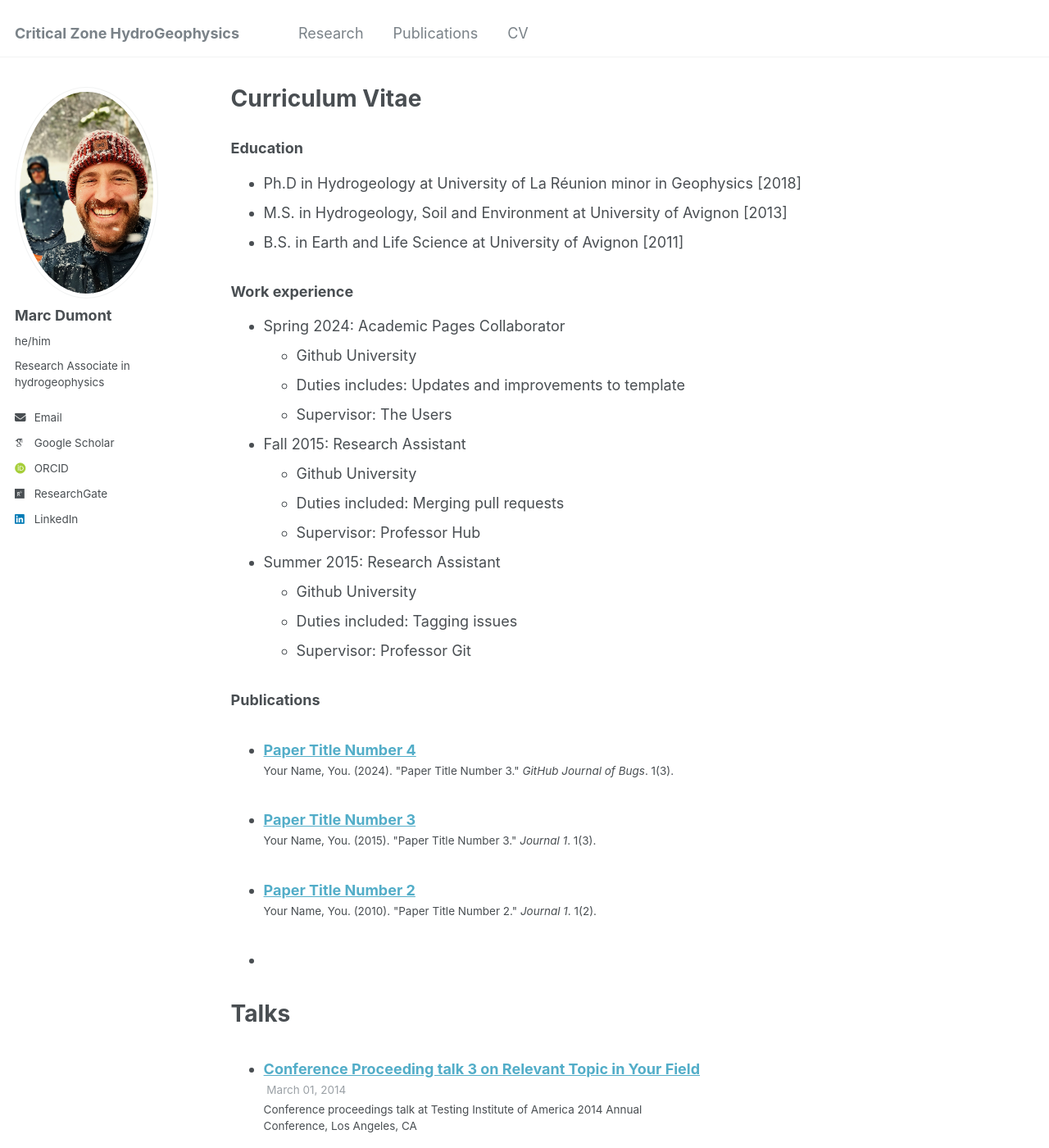
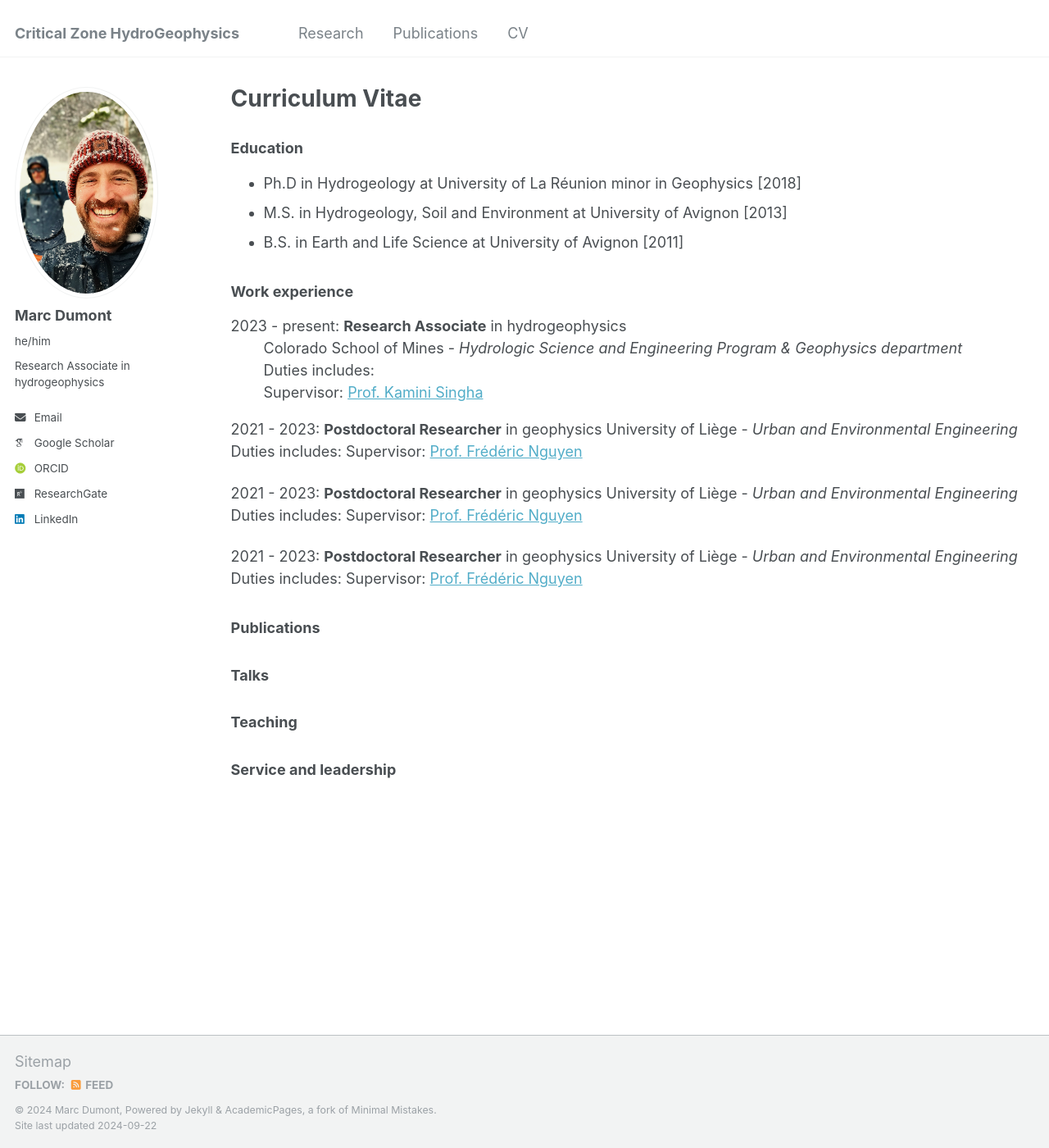
Before and after one commit to HydroDumont/hydrodumont.github.io, a Jekyll site: the page built from _pages/cv.md, in a window 1280 px wide and 1400 px high. Shown: the whole window at 82% size. Built offline with Jekyll 4.4.1, drawn with Linux system fonts in a browser that asks for light colours; some web fonts are replaced; some of the changed text lies outside the part shown.

Commit message:
Update cv.md

```diff
--- a/_pages/cv.md
+++ b/_pages/cv.md
@@ -19,36 +19,30 @@ redirect_from:
 
 ### Work experience
 
-* Spring 2024: Academic Pages Collaborator
-  * Github University
-  * Duties includes: Updates and improvements to template
-  * Supervisor: The Users
+2023 - present: **Research Associate** in hydrogeophysics
+:   Colorado School of Mines - *Hydrologic Science and Engineering Program & Geophysics department*
+:   Duties includes:
+:   Supervisor: [Prof. Kamini Singha](https://geology.mines.edu/project/singha-kamini/)
 
-* Fall 2015: Research Assistant
-  * Github University
-  * Duties included: Merging pull requests
-  * Supervisor: Professor Hub
+2021 - 2023: **Postdoctoral Researcher** in geophysics
+  University of Liège - *Urban and Environmental Engineering*
+  Duties includes:
+  Supervisor: [Prof. Frédéric Nguyen](https://www.uliege.be/cms/c_9054334/fr/repertoire?uid=U185739)
 
-* Summer 2015: Research Assistant
-  * Github University
-  * Duties included: Tagging issues
-  * Supervisor: Professor Git
+2021 - 2023: **Postdoctoral Researcher** in geophysics
+  University of Liège - *Urban and Environmental Engineering*
+  Duties includes:
+  Supervisor: [Prof. Frédéric Nguyen](https://www.uliege.be/cms/c_9054334/fr/repertoire?uid=U185739)
+
+2021 - 2023: **Postdoctoral Researcher** in geophysics
+  University of Liège - *Urban and Environmental Engineering*
+  Duties includes:
+  Supervisor: [Prof. Frédéric Nguyen](https://www.uliege.be/cms/c_9054334/fr/repertoire?uid=U185739)
 
 ### Publications
 
-  <ul>{% for post in site.publications reversed %}
-    {% include archive-single-cv.html %}
-  {% endfor %}</ul>
+### Talks
 
-Talks
-======
-  <ul>{% for post in site.talks reversed %}
-    {% include archive-single-talk-cv.html  %}
-  {% endfor %}</ul>
+### Teaching
 
-Teaching
-======
-
-
-Service and leadership
-======
+### Service and leadership
```
